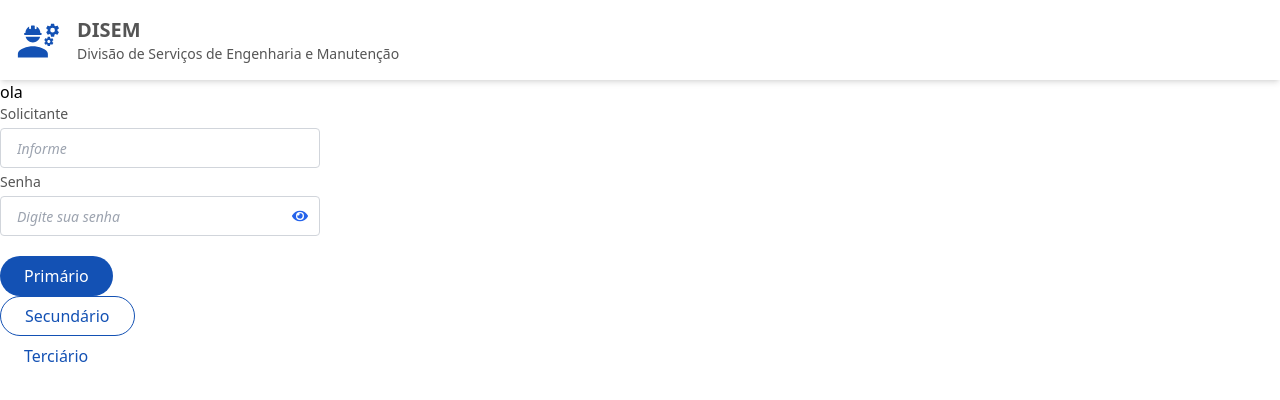
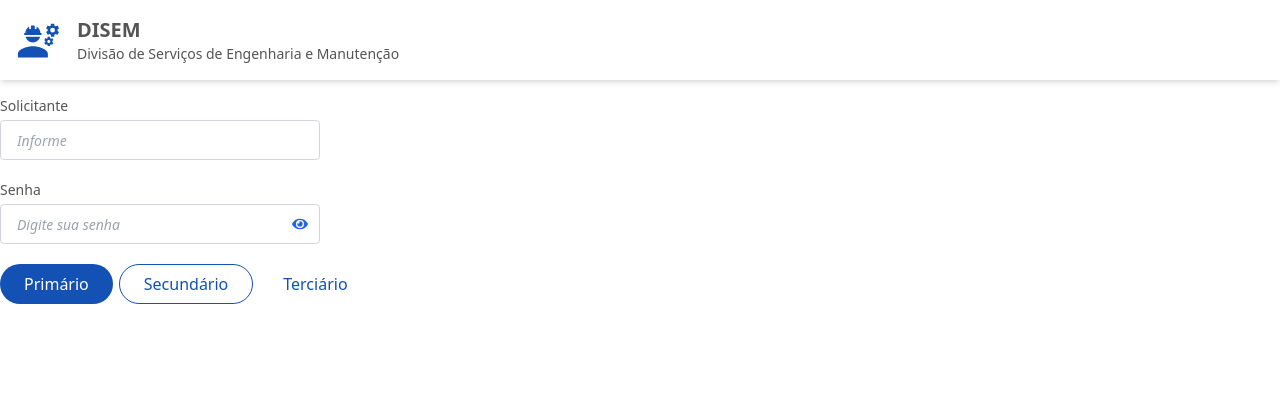
Before and after one commit to WemellyNunes/frontend_application_disem, a React (Vite) app: page / in a window 1280 px wide. Shown: the top 400 px of the page. Built offline with nearby package versions, Linux system fonts and the light colour scheme; a web font is replaced by a local one.

Commit message:
style: alteração no estilo dos componentes

```diff
--- a/src/App.jsx
+++ b/src/App.jsx
@@ -12,23 +12,25 @@ function App() {
 
   return (
     <>
-      <div>
-        <Header/>
-        <p>ola</p>
+      <header>
+        <Header />
+      </header>
+
+      <section>
         <InputPrimary label="Solicitante" placeholder="Informe" />
         <InputSecondary
           label="Senha"
           placeholder="Digite sua senha"
           type="password"
-        buttonIcon={<FaEye/>}/>
+          buttonIcon={<FaEye />} />
+        <div className="flex flex-row ">
           <ButtonPrimary>Primário</ButtonPrimary>
           <ButtonSecondary>Secundário</ButtonSecondary>
           <ButtonTertiary>Terciário</ButtonTertiary>
+        </div>
 
+      </section>
 
-
-
-      </div>
 
 
     </>
--- a/src/components/buttons/buttonPrimary/index.jsx
+++ b/src/components/buttons/buttonPrimary/index.jsx
@@ -1,7 +1,9 @@
 const ButtonPrimary = ({ children, ...props }) => {
     return (
       <button
-        className="bg-primary-light hover:bg-primary-hover text-white font-medium text-base h-10 px-6 rounded-full flex items-center justify-center"
+        className="bg-primary-light hover:bg-primary-hover text-white
+        font-medium text-base h-10 px-6 rounded-full flex items-center
+        justify-center mr-1.5"
         {...props}
       >
         {children}
--- a/src/components/buttons/buttonSecondary/index.jsx
+++ b/src/components/buttons/buttonSecondary/index.jsx
@@ -2,7 +2,9 @@ const ButtonSecondary = ({ children, ...props }) => {
 
     return (
       <button
-        className="border border-primary-light bg-white hover:bg-secondary-hover text-primary-light font-medium text-base h-10 px-6 rounded-full flex items-center justify-center"
+        className="border border-primary-light bg-white hover:bg-secondary-hover
+        text-primary-light font-medium text-base h-10 px-6 rounded-full flex
+        items-center justify-center mr-1.5"
         {...props}
       >
         {children}
--- a/src/components/inputs/inputPrimary/index.jsx
+++ b/src/components/inputs/inputPrimary/index.jsx
@@ -1,6 +1,6 @@
 const InputPrimary = ({ label, placeholder }) => {
     return (
-      <div className="w-full max-w-xs flex flex-col">
+      <div className="w-full max-w-xs flex flex-col mt-4">
         <label className="block text-sm text-primary-dark font-normal" htmlFor="inputField">
           {label}
         </label>
--- a/src/components/inputs/inputSecondary/index.jsx
+++ b/src/components/inputs/inputSecondary/index.jsx
@@ -1,6 +1,6 @@
 const InputSecondary = ({ label, placeholder, buttonIcon, onButtonClick, type = 'text' }) => {
     return (
-      <div className="w-full max-w-xs mb-4">
+      <div className="w-full max-w-xs mb-4 mt-4">
         <label className="block text-primary-dark text-sm font-normal" htmlFor="inputWithButton">
           {label}
         </label>
```
Lines whose indentation alone changed are shown as unchanged.
